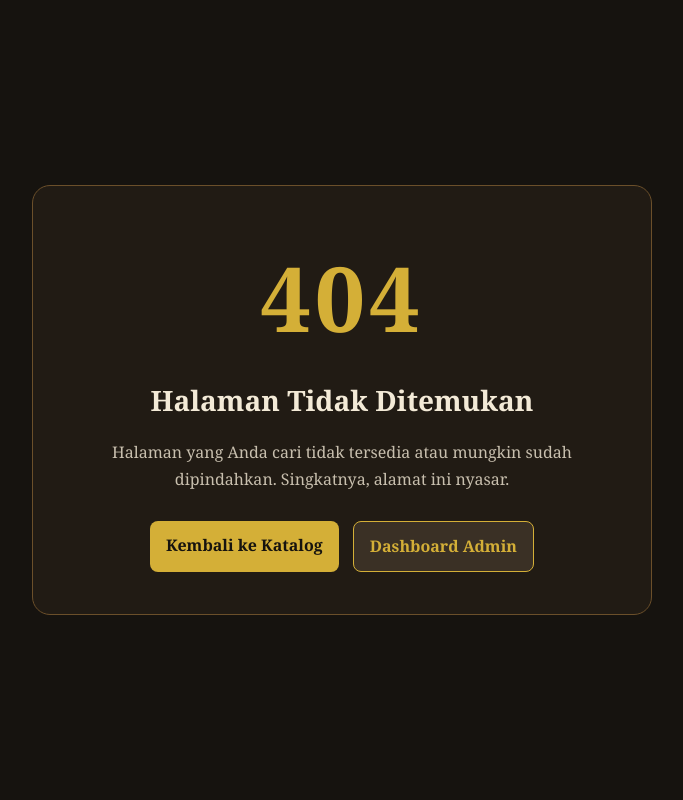
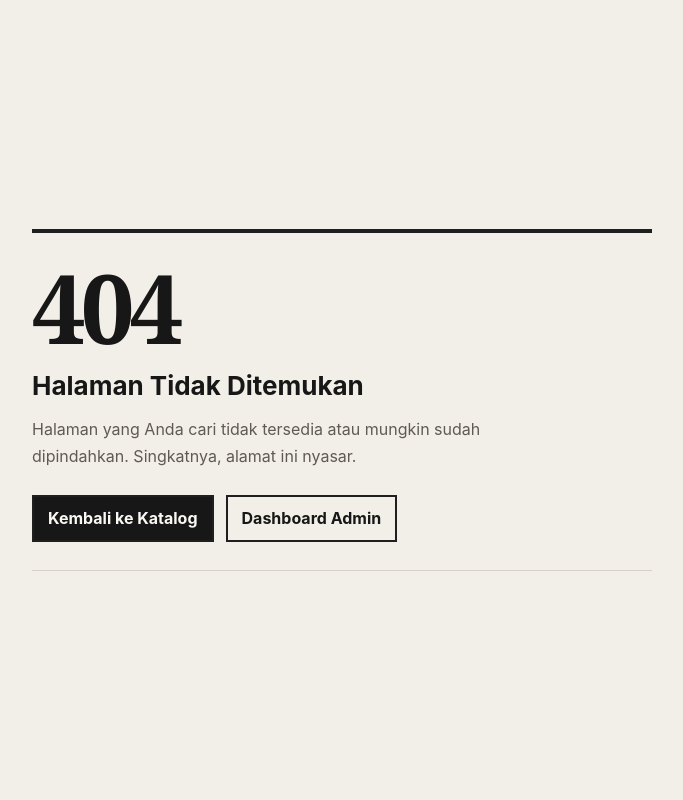
Before and after one commit to panjiaryasoma/bookvault-flask, a Flask app: template templates/404.html in a window 1280 px wide. Shown: the whole page, without its empty margins (298-981 px from the left). Run offline with Flask 3, Linux system fonts and the light colour scheme; the template is opened without the code that fills it, so the values that code supplies are empty; a user stored in the database is signed in.

Commit message:
Align error pages with editorial light palette

```diff
--- a/static/css/error.css
+++ b/static/css/error.css
@@ -1,71 +1,77 @@
-body {
-    font-family: Georgia, serif;
-    background: #16130f;
-    color: #f3ead7;
-    margin: 0;
-    padding: 0;
-}
-
 .error-page {
     min-height: 100vh;
     display: flex;
     align-items: center;
     justify-content: center;
     padding: 40px;
-    box-sizing: border-box;
 }
 
 .error-card {
-    max-width: 620px;
-    background: #211b14;
-    border: 1px solid #6b4f2a;
-    border-radius: 18px;
-    padding: 42px;
-    text-align: center;
+    width: min(620px, 100%);
+    padding: 28px 0;
+    border-top: 4px solid var(--line);
+    border-bottom: 1px solid var(--line-soft);
+    background: transparent;
+    text-align: left;
 }
 
 .error-card h1 {
-    color: #d4af37;
-    font-size: 90px;
     margin: 0;
-    letter-spacing: 4px;
+    color: var(--paper);
+    font-family: Georgia, "Times New Roman", serif;
+    font-size: clamp(64px, 12vw, 96px);
+    line-height: 0.95;
+    letter-spacing: -0.05em;
 }
 
 .error-card h2 {
-    color: #f3ead7;
-    margin: 12px 0;
-    font-size: 28px;
+    margin: 14px 0 10px;
+    color: var(--paper);
+    font-size: 26px;
 }
 
 .error-card p {
-    color: #c8bfae;
-    line-height: 1.7;
-    margin-bottom: 28px;
+    max-width: 520px;
+    margin: 0 0 26px;
+    color: var(--muted);
+    line-height: 1.65;
 }
 
 .actions {
     display: flex;
-    gap: 14px;
-    justify-content: center;
+    gap: 12px;
     flex-wrap: wrap;
 }
 
 .btn {
     display: inline-block;
-    padding: 12px 16px;
-    border-radius: 8px;
-    background: #d4af37;
-    color: #16130f;
-    font-weight: bold;
+    padding: 9px 14px;
+    border: 2px solid var(--line);
+    background: var(--paper);
+    color: var(--surface);
+    font-weight: 700;
     text-decoration: none;
 }
 
-.btn.secondary {
-    background: #3a3025;
-    color: #d4af37;
-    border: 1px solid #d4af37;
+.btn:hover {
+    border-color: var(--brass);
+    background: var(--brass);
+    color: #fff;
 }
 
-.btn:hover {
-    opacity: 0.9;
+.btn.secondary {
+    background: transparent;
+    color: var(--paper);
 }
+
+.btn.secondary:hover {
+    background: var(--paper);
+    border-color: var(--paper);
+    color: var(--surface);
+}
+
+@media (max-width: 620px) {
+    .error-page {
+        padding: 24px;
+    }
+}
```
